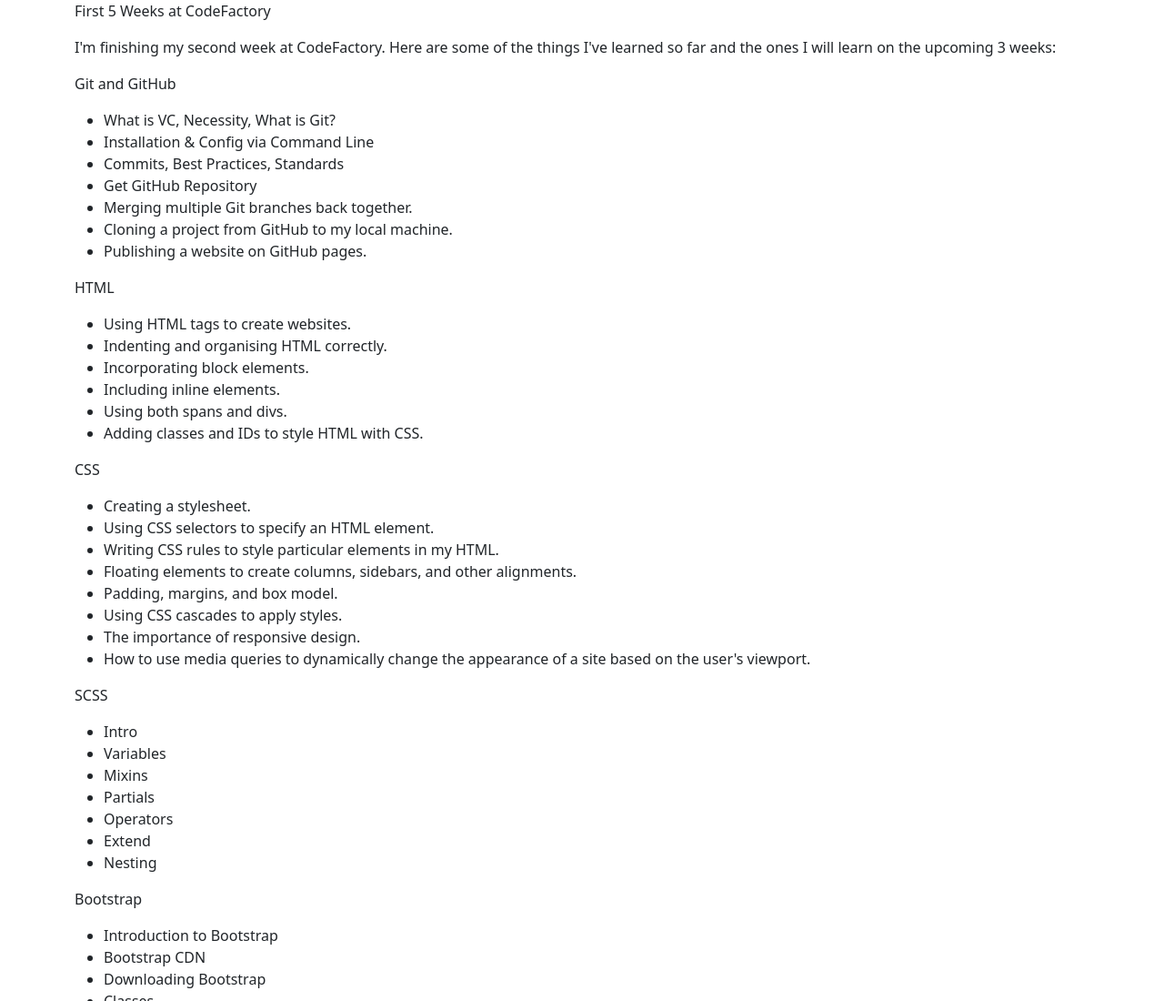
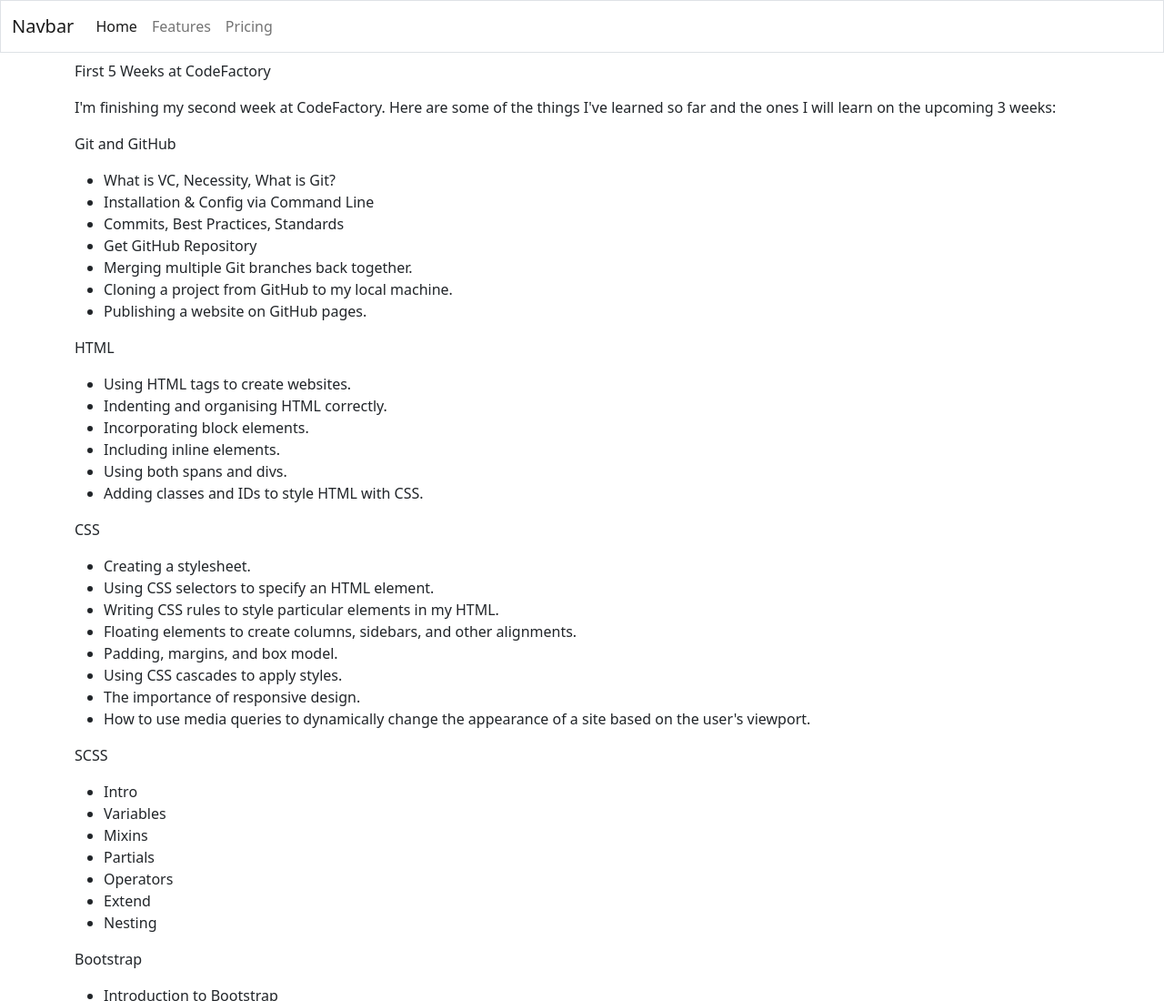
Before and after one commit to DominikB21/FE21-Bootstrap-Day2-Dominik-Danijela, a plain HTML site: page Dominik/basic.html in a window 1280 px wide. Shown: the top 1100 px of the page at 91% size. Drawn offline with nearby package versions, Linux system fonts and the light colour scheme.

Commit message:
added navbar

```diff
--- a/Dominik/basic.html
+++ b/Dominik/basic.html
@@ -10,6 +10,29 @@
 </head>
 
 <body>
+
+  <nav class="navbar navbar-expand-lg bg-body-tertiary border mb-2">
+    <div class="container-fluid">
+      <a class="navbar-brand" href="#">Navbar</a>
+      <button class="navbar-toggler" type="button" data-bs-toggle="collapse" data-bs-target="#navbarNav" aria-controls="navbarNav" aria-expanded="false" aria-label="Toggle navigation">
+        <span class="navbar-toggler-icon"></span>
+      </button>
+      <div class="collapse navbar-collapse" id="navbarNav">
+        <ul class="navbar-nav">
+          <li class="nav-item">
+            <a class="nav-link active" aria-current="page" href="#">Home</a>
+          </li>
+          <li class="nav-item">
+            <a class="nav-link" href="#">Features</a>
+          </li>
+          <li class="nav-item">
+            <a class="nav-link" href="#">Pricing</a>
+          </li>
+        </ul>
+      </div>
+    </div>
+  </nav>
+
     <div class="container">
         <p>First 5 Weeks at CodeFactory</p>
         <p>
```
